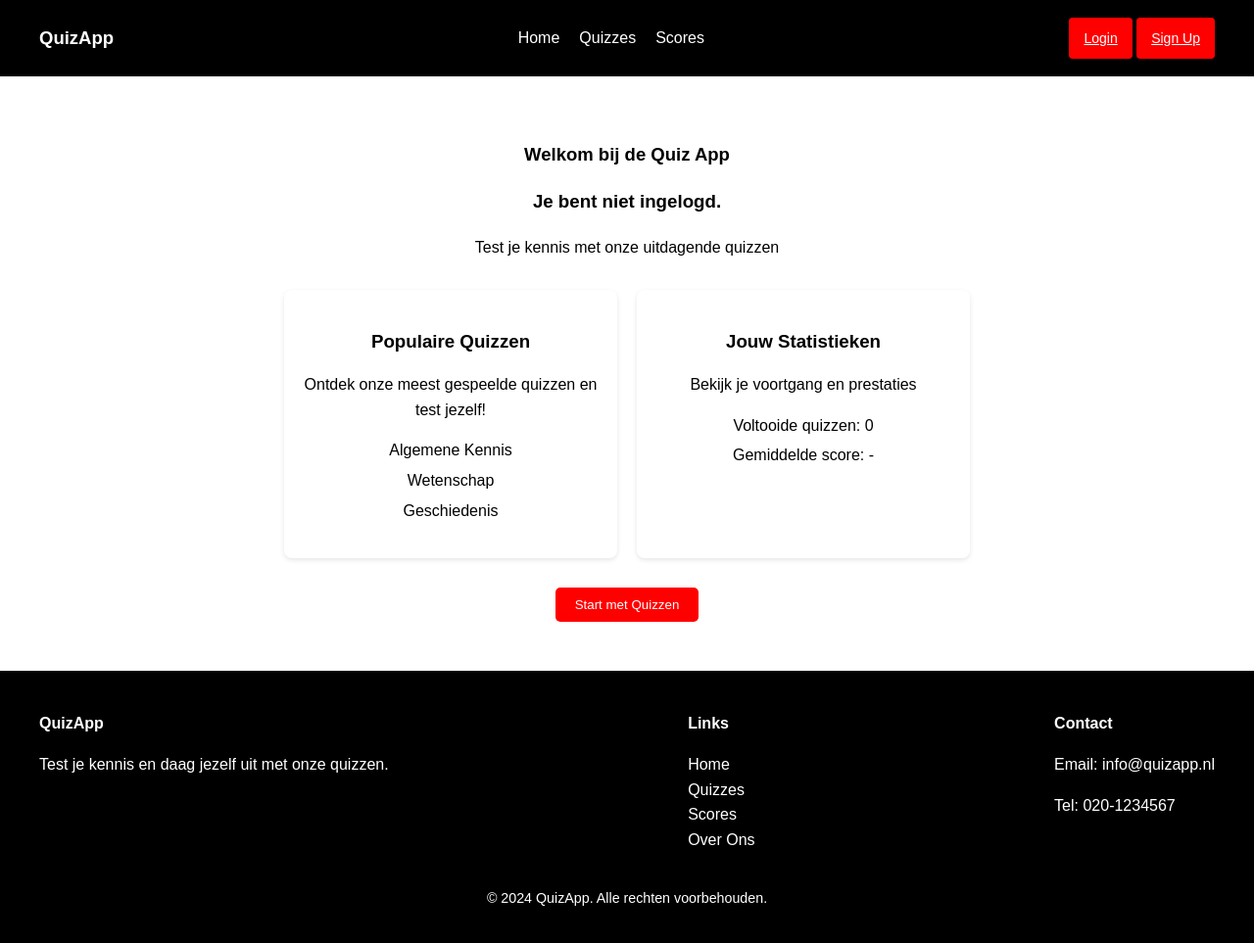
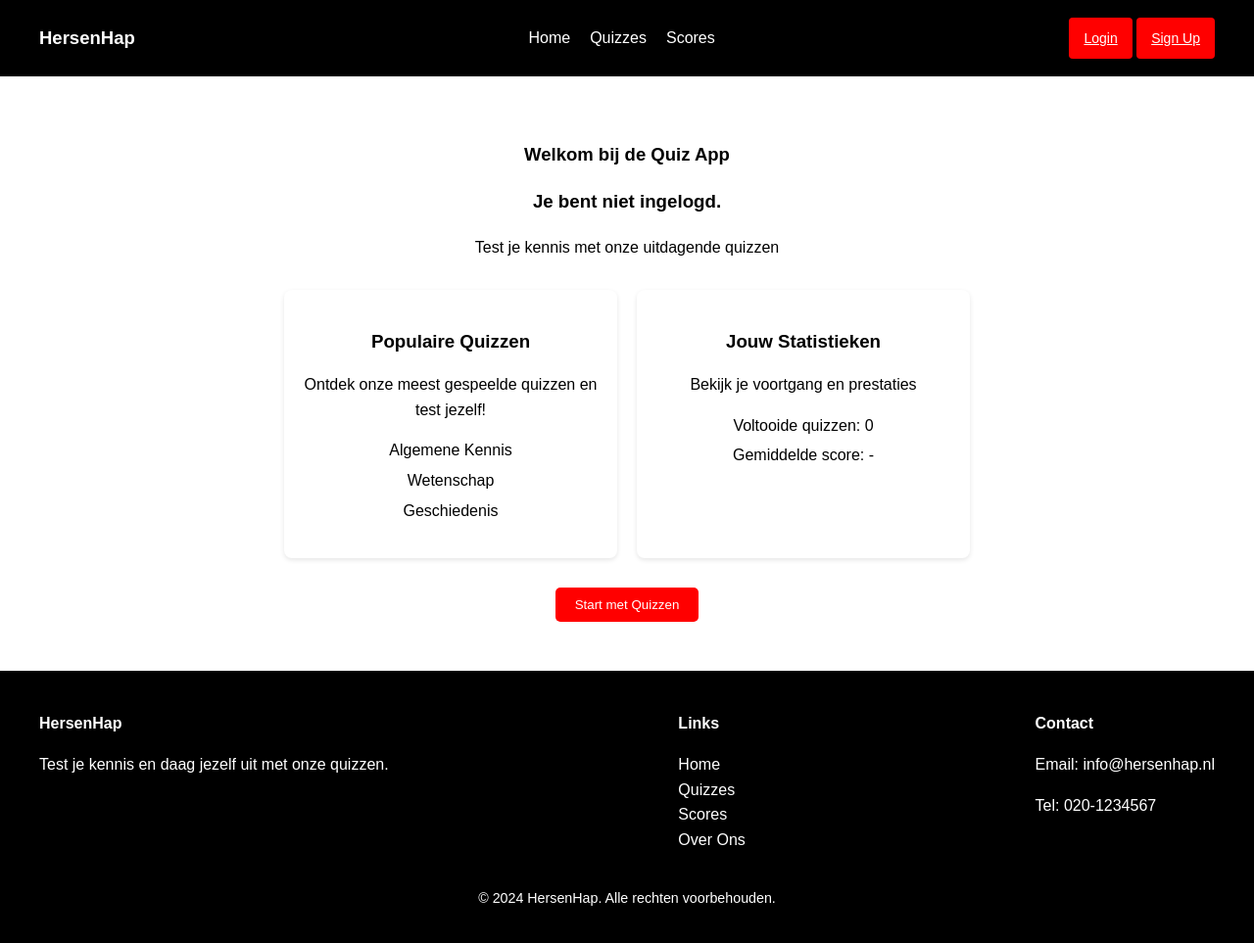
Before and after one commit to lorexgmd/Quiz-project, a PHP site: page / in a window 1280 px wide. Shown: the whole page at 98% size. Run offline with PHP 8.4, Linux system fonts and the light colour scheme.

Commit message:
Quiz naam placeholder op index veranderd naar BreinHap

```diff
--- a/index.php
+++ b/index.php
@@ -13,7 +13,7 @@ session_start();
 <body>
     <header class="header">
         <div class="container">
-            <h1 class="logo">QuizApp</h1>
+            <h1 class="logo">HersenHap</h1>
             <nav>
                 <ul class="nav-links">
                     <li><a href="index.php">Home</a></li>
@@ -77,7 +77,7 @@ session_start();
     <footer class="footer">
         <div class="container footer-content">
             <div class="footer-section">
-                <h4>QuizApp</h4>
+                <h4>HersenHap</h4>
                 <p>Test je kennis en daag jezelf uit met onze quizzen.</p>
             </div>
             <div class="footer-section">
@@ -91,12 +91,12 @@ session_start();
             </div>
             <div class="footer-section">
                 <h4>Contact</h4>
-                <p>Email: info@quizapp.nl</p>
+                <p>Email: info@hersenhap.nl</p>
                 <p>Tel: 020-1234567</p>
             </div>
         </div>
         <div class="footer-bottom">
-            <p>© 2024 QuizApp. Alle rechten voorbehouden.</p>
+            <p>© 2024 HersenHap. Alle rechten voorbehouden.</p>
         </div>
     </footer>
     <script>
```
